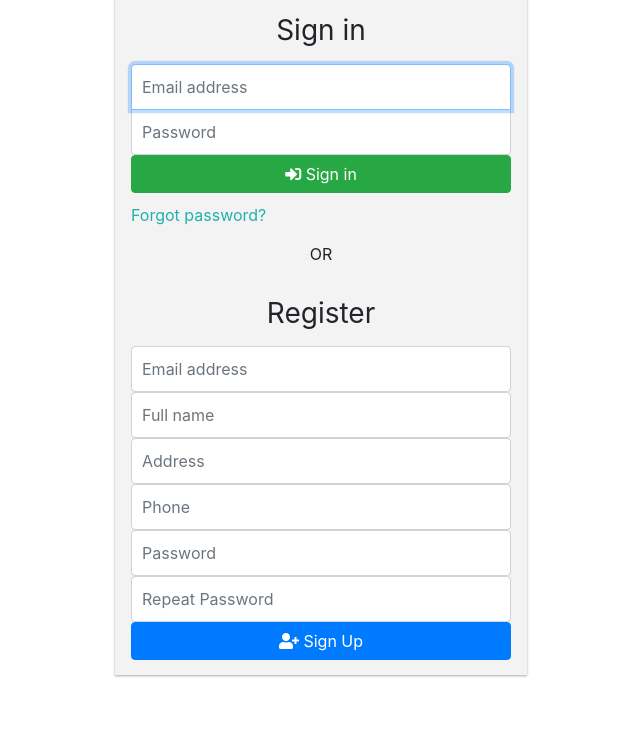
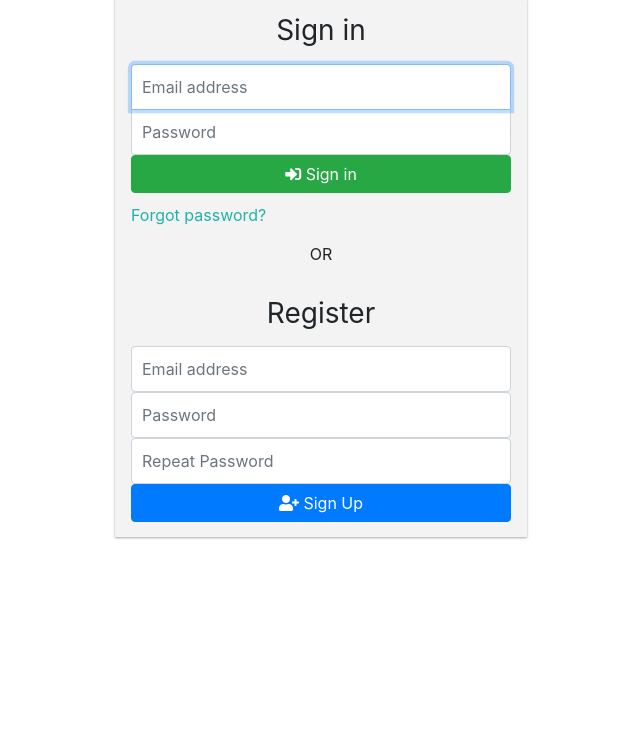
Before and after one commit to manhpt16tlu/CongNghePhanMem, a PHP site: page /login.php in a window 1280 px wide. Shown: the part 161-916 px from the top of the page, without its empty margins (319-959 px from the left). After the commit the page ends 700 px from the top, so only its background shows below. Run offline with PHP 8.4, Linux system fonts and the light colour scheme; some libraries are stand-ins or nearby versions.

Commit message:
nguyenvietphong-update loginform

```diff
--- /dev/null
+++ b/code/header/connect.php
@@ -0,0 +1,3 @@
+<?php
+    $conn= mysqli_connect('localhost','root','','CNPM')
+?>
--- a/code/header/login.php
+++ b/code/header/login.php
@@ -1,3 +1,6 @@
+<?php
+    require("connect.php");
+?>
 <!DOCTYPE html>
 <html lang="en">
 <head>
@@ -29,7 +32,7 @@
 
     <div class="login-form">
         <!--signin-->
-        <form class="form-signin">
+        <form class="form-signin" >
             <h1 class="h3 mb-3 font-weight-normal" style="text-align: center"> Sign in</h1>
             <input type="email"  class="form-control" placeholder="Email address" required="" autofocus="">
             <input type="password"  class="form-control" placeholder="Password" required="">
@@ -42,9 +45,6 @@
         <form action="/signup/" class="form-signup">
         <h1 class="h3 mb-3 font-weight-normal" style="text-align: center">Register</h1>
                 <input type="email" id="user-email" class="form-control" placeholder="Email address" required autofocus="">
-                <input type="text" id="user-name" class="form-control" placeholder="Full name" required="" autofocus="">
-                <input type="text" id="user-name" class="form-control" placeholder="Address" required="" autofocus="">
-                <input type="text" id="user-name" class="form-control" placeholder="Phone" required="" autofocus="">
                 <input type="password" id="user-pass" class="form-control" placeholder="Password" required autofocus="">
                 <input type="password" id="user-repeatpass" class="form-control" placeholder="Repeat Password" required autofocus="">
 
```
